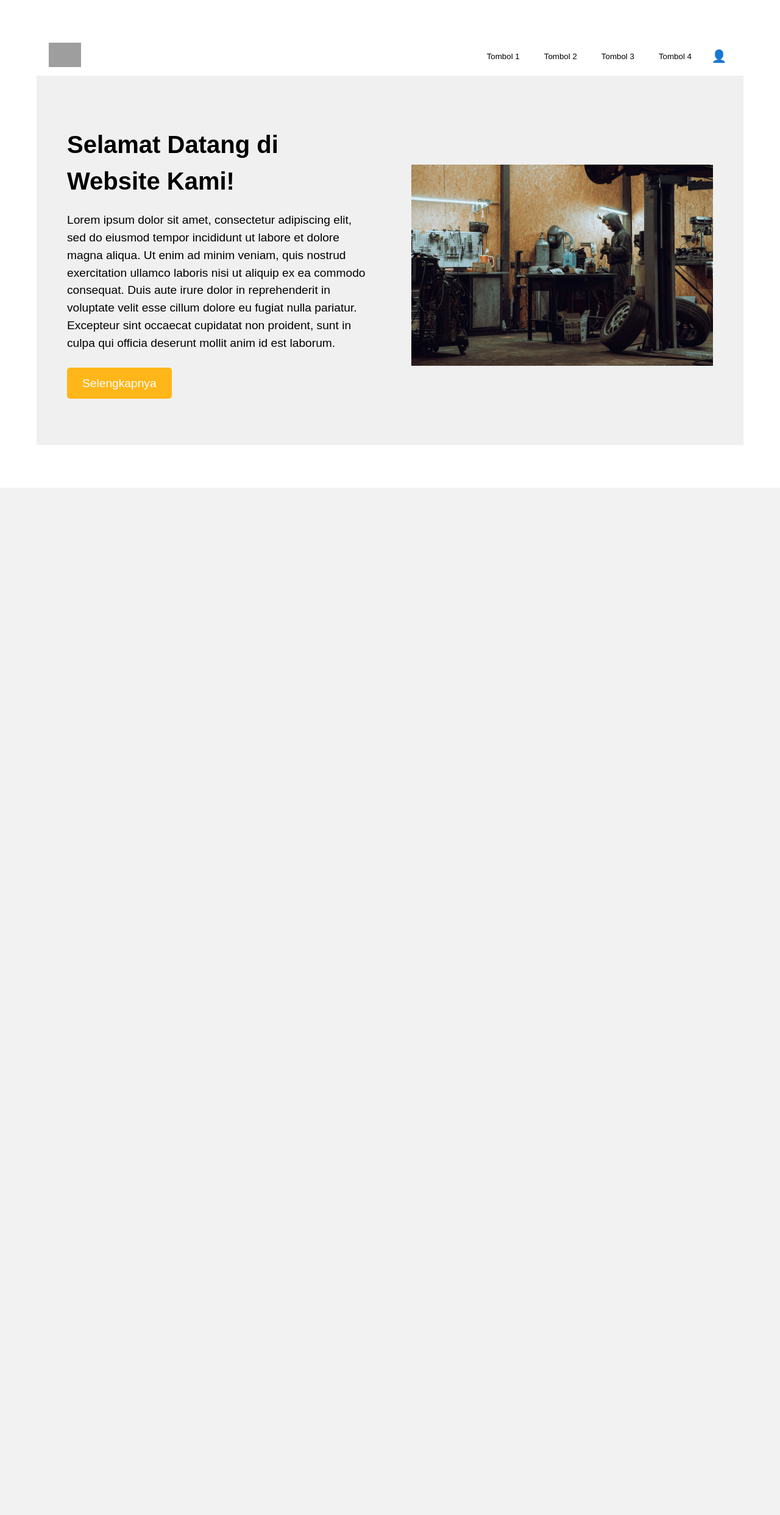
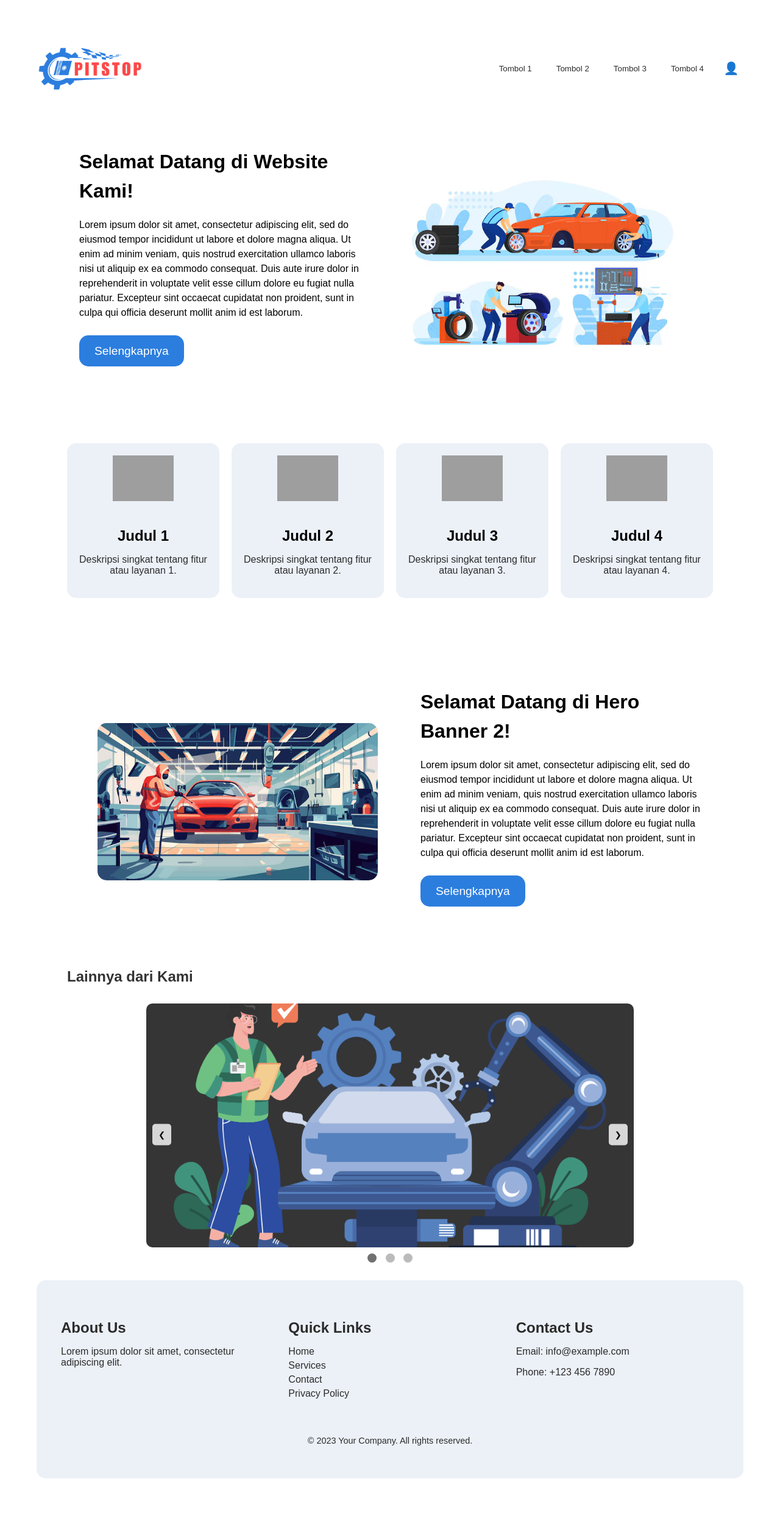
Before and after one commit to CaseyXD/capstone-pitstop, a PHP site: page / in a window 1280 px wide. Shown: the whole page at 61% size. Before the commit the page ends 800 px from the top, so only its background shows below. Run offline with PHP 8.4, Linux system fonts and the light colour scheme; grey boxes are pictures that could not be loaded.

Commit message:
Homepage done

```diff
--- a/index.html
+++ b/index.html
@@ -5,13 +5,14 @@
     <meta name="viewport" content="width=device-width, initial-scale=1.0">
     <title>Hero Banner</title>
     <link rel="stylesheet" href="style.css">
+
 </head>
 <body>
 
     <!-- Navbar -->
     <div class="navbar">
         <div class="logo-container">
-            <img src="logo.png" alt="Logo" class="logo"> <!-- Logo di sini -->
+            <img src="images/logo.png" alt="Logo" class="logo"> <!-- Logo di sini -->
         </div>
         <div class="navbar-buttons">
             <button>Tombol 1</button>
@@ -21,6 +22,7 @@
             <button class="profile-button">👤</button>
         </div>
     </div>
+    <script src="script-navbar_animation.js"></script>
 
     <!-- Hero banner -->
     <section class="hero-banner">
@@ -29,13 +31,106 @@
             <p>Lorem ipsum dolor sit amet, consectetur adipiscing elit, sed do eiusmod tempor incididunt ut labore et dolore magna aliqua. Ut enim ad minim veniam, quis nostrud exercitation ullamco laboris nisi ut aliquip ex ea commodo consequat. Duis aute irure dolor in reprehenderit in voluptate velit esse cillum dolore eu fugiat nulla pariatur. Excepteur sint occaecat cupidatat non proident, sunt in culpa qui officia deserunt mollit anim id est laborum.
 
             </p>
-            <a href="#" class="cta-button">Selengkapnya</a>
+            <a href="#register-banner" class="cta-button">Selengkapnya</a>
         </div>
         <div class="image-content">
-            <img src="images/hero_image.jpg" alt="Gambar Stock" />
+            <img src="images/hero_image.png" alt="Gambar Stock" />
         </div>
     </section>
 
+    <!-- Banner Baru -->
+    <section class="new-banner">
+        <div class="grid-container">
+            <div class="grid-item">
+                <img src="images/icon1.png" alt="Icon 1" class="grid-icon">
+                <h3>Judul 1</h3>
+                <p>Deskripsi singkat tentang fitur atau layanan 1.</p>
+            </div>
+            <div class="grid-item">
+                <img src="images/icon2.png" alt="Icon 2" class="grid-icon">
+                <h3>Judul 2</h3>
+                <p>Deskripsi singkat tentang fitur atau layanan 2.</p>
+            </div>
+            <div class="grid-item">
+                <img src="images/icon3.png" alt="Icon 3" class="grid-icon">
+                <h3>Judul 3</h3>
+                <p>Deskripsi singkat tentang fitur atau layanan 3.</p>
+            </div>
+            <div class="grid-item">
+                <img src="images/icon4.png" alt="Icon 4" class="grid-icon">
+                <h3>Judul 4</h3>
+                <p>Deskripsi singkat tentang fitur atau layanan 4.</p>
+            </div>
+        </div>
+    </section>
+
+    <!-- Hero Banner 2 -->
+    <section class="hero-banner-2">
+        <div class="image-content">
+            <img src="images/hero_image_2.png" alt="Gambar Hero Banner 2" />
+        </div>
+        <div class="text-content">
+            <h1>Selamat Datang di Hero Banner 2!</h1>
+            <p>Lorem ipsum dolor sit amet, consectetur adipiscing elit, sed do eiusmod tempor incididunt ut labore et dolore magna aliqua. Ut enim ad minim veniam, quis nostrud exercitation ullamco laboris nisi ut aliquip ex ea commodo consequat. Duis aute irure dolor in reprehenderit in voluptate velit esse cillum dolore eu fugiat nulla pariatur. Excepteur sint occaecat cupidatat non proident, sunt in culpa qui officia deserunt mollit anim id est laborum.</p>
+            <a href="#register-banner" class="cta-button">Selengkapnya</a>
+        </div>
+    </section>
+
+    <!-- Tulisan Pembuka untuk Slider -->
+    <div class="slider-header">
+        <h2>Lainnya dari Kami</h2>
+    </div>
+
+    <!-- Slider Gambar -->
+    <div class="slider">
+        <div class="slides">
+            <div class="slide active">
+                <img src="images/slide1.png" alt="Slide 1">
+            </div>
+            <div class="slide">
+                <img src="images/slide2.png" alt="Slide 2">
+            </div>
+            <div class="slide">
+                <img src="images/slide3.png" alt="Slide 3">
+            </div>
+        </div>
+        <div class="navigation">
+            <span class="dot active" onclick="currentSlide(1)"></span>
+            <span class="dot" onclick="currentSlide(2)"></span>
+            <span class="dot" onclick="currentSlide(3)"></span>
+        </div>
+        <button class="prev" onclick="changeSlide(-1)">&#10094;</button>
+        <button class="next" onclick="changeSlide(1)">&#10095;</button>
+    </div>
+    <script src="script-image_slider.js"></script>
 
 </body>
+
+<style></style>
+<footer class="footer">
+    <div class="footer-container">
+        <div class="footer-section">
+            <h3>About Us</h3>
+            <p>Lorem ipsum dolor sit amet, consectetur adipiscing elit.</p>
+        </div>
+        <div class="footer-section">
+            <h3>Quick Links</h3>
+            <ul>
+                <li><a href="#">Home</a></li>
+                <li><a href="#">Services</a></li>
+                <li><a href="#">Contact</a></li>
+                <li><a href="#">Privacy Policy</a></li>
+            </ul>
+        </div>
+        <div class="footer-section">
+            <h3>Contact Us</h3>
+            <p>Email: info@example.com</p>
+            <p>Phone: +123 456 7890</p>
+        </div>
+    </div>
+    <div class="footer-bottom">
+        <p>&copy; 2023 Your Company. All rights reserved.</p>
+    </div>
+</footer>
+
 </html>
--- a/style.css
+++ b/style.css
@@ -12,7 +12,10 @@ body {
   align-items: center; /* Menyelaraskan logo dan tombol secara vertikal */
   justify-content: space-between; /* Memastikan logo di kiri dan tombol di kanan */
   background-color: #ffffff; /* Warna latar belakang navbar */
-  padding: 10px 20px; /* Padding di dalam navbar */
+  padding: -10px 20px; /* Padding di dalam navbar */
+  transition: top 0.3s; /* Efek transisi saat navbar muncul atau menghilang */
+  position: relative; /* Atur posisi navbar */
+  z-index: 1000; /* Memastikan navbar berada di atas konten lainnya */
 }
 
 .navbar-buttons {
@@ -21,21 +24,21 @@ body {
 
 .navbar-buttons button {
   background-color: transparent; /* Warna tombol */
-  color: rgb(0, 0, 0); /* Warna teks tombol */
+  color: rgb(43, 43, 43); /* Warna teks tombol */
   border: none; /* Menghilangkan border */
   padding: 10px 15px; /* Padding tombol */
   margin-left: 10px; /* Jarak antar tombol */
   cursor: pointer; /* Menunjukkan bahwa tombol dapat diklik */
-  border-radius: 5px; /* Sudut tombol melengkung */
+  border-radius: 15px; /* Sudut tombol melengkung */
   transition: background-color 0.3s; /* Efek transisi */
 }
 
 .navbar-buttons button:hover {
-  background-color: #ffb619; /* Warna tombol saat hover */
+  background-color: #f2ff58; /* Warna tombol saat hover */
 }
 
 .profile-button {
-  background-color: #ffb619; /* Warna tombol profil */
+  background-color: #f2ff58; /* Warna tombol profil */
   color: white; /* Warna teks tombol profil */
   border: none; /* Menghilangkan border */
   padding: 10px; /* Padding tombol profil */
@@ -52,7 +55,7 @@ body {
 }
 
 .profile-button:hover {
-  background-color: #ffb619; /* Warna tombol profil saat hover */
+  background-color: #f2ff58; /* Warna tombol profil saat hover */
 }
 
 /* Logo atas */
@@ -61,7 +64,8 @@ body {
 }
 
 .logo {
-  height: 40px; /* Atur tinggi logo sesuai kebutuhan */
+  height: 100px; /* Atur tinggi logo sesuai kebutuhan */
+  width: auto; /* Mempertahankan rasio aspek */
 }
 
 /* Hero banner */
@@ -69,7 +73,7 @@ body {
   display: flex;
   justify-content: space-between;
   align-items: center;
-  background-color: #f0f0f0; /* Warna latar belakang hero banner */
+  background-color: #ffffff; /* Warna latar belakang hero banner */
   padding: 50px; /* Padding di dalam hero banner */
 }
 
@@ -81,23 +85,23 @@ body {
 }
 
 .text-content h1 {
-  font-size: 2.5em; /* Ukuran font untuk judul */
+  font-size: 2em; /* Ukuran font untuk judul */
   margin-bottom: 20px; /* Jarak bawah judul */
   line-height: 1.5; /* Jarak antar baris untuk judul */
 }
 
 .text-content p {
-  font-size: 1.2em; /* Ukuran font untuk paragraf */
+  font-size: 1em; /* Ukuran font untuk paragraf */
   margin-bottom: 40px; /* Jarak bawah paragraf */
   line-height: 1.5; /* Jarak antar baris untuk paragraf */
 }
 
 .cta-button {
-  background-color: #ffb619; /* Warna tombol CTA */
-  color: white; /* Warna teks tombol CTA */
+  background-color: #2c7ede; /* Warna tombol CTA */
+  color: rgb(255, 255, 255); /* Warna teks tombol CTA */
   padding: 15px 25px; /* Padding tombol CTA */
   border: none; /* Menghilangkan border */
-  border-radius: 5px; /* Sudut tombol melengkung */
+  border-radius: 15px; /* Sudut tombol melengkung */
   text-decoration: none; /* Menghilangkan garis bawah */
   font-size: 1.2em; /* Ukuran font untuk tombol CTA */
   transition: background-color 0.3s; /* Efek transisi */
@@ -106,9 +110,10 @@ body {
 }
 
 .cta-button:hover {
-  background-color: #e0a500; /* Warna tombol CTA saat hover */
+  background-color: #2770c4; /* Warna tombol CTA saat hover */
 }
 
+/* image dalam hero banner */
 .image-content {
   flex: 1; /* Mengatur agar konten gambar mengambil ruang yang tersedia */
   margin-top: 20px; /* Jarak antara teks dan gambar */
@@ -118,4 +123,210 @@ body {
 .image-content img {
   max-width: 100%; /* Memastikan gambar tidak melebihi lebar kontainer */
   height: auto; /* Mempertahankan rasio aspek gambar */
+  border-radius: 15px;
 }
+
+
+/* Banner Baru */
+.new-banner {
+  background-color: #ffffff; /* Warna latar belakang banner */
+  padding: 50px; /* Padding di dalam banner */
+}
+
+.grid-container {
+  display: grid; /* Menggunakan grid layout */
+  grid-template-columns: repeat(auto-fill, minmax(250px, 1fr)); /* Mengatur kolom grid */
+  gap: 20px; /* Jarak antar item grid */
+}
+
+.grid-item {
+  background-color: rgb(236, 241, 248); /* Warna latar belakang item grid */
+  border-radius: 15px; /* Sudut melengkung */
+  padding: 20px; /* Padding di dalam item grid */
+  text-align: center; /* Menyelaraskan teks di tengah */
+
+}
+
+.grid-icon {
+  max-width: 100px; /* Ukuran maksimum untuk ikon */
+  height: auto; /* Mempertahankan rasio aspek */
+  margin-bottom: 15px; /* Jarak bawah untuk ikon */
+}
+
+.grid-item h3 {
+  font-size: 1.5em; /* Ukuran font untuk judul */
+  margin-bottom: 10px; /* Jarak bawah judul */
+}
+
+.grid-item p {
+  font-size: 1em; /* Ukuran font untuk deskripsi */
+  color: rgb(43, 43, 43); /* Warna teks deskripsi */
+}
+
+/* Hero Banner 2 */
+.hero-banner-2 {
+  display: flex; /* Menggunakan flexbox untuk tata letak */
+  align-items: center; /* Menyelaraskan konten secara vertikal */
+  justify-content: space-between; /* Menyebar konten di antara dua sisi */
+  padding: 50px; /* Padding di dalam hero banner */
+  margin-top: 20px; /* Jarak atas dari elemen di atas */
+}
+
+
+.text-content {
+  flex: 1; /* Mengatur teks untuk mengambil ruang yang sama */
+  padding-left: 20px; /* Memberikan jarak antara gambar dan teks */
+}
+
+
+.image-content {
+  flex: 1; /* Mengatur gambar untuk mengambil ruang yang sama */
+  margin-top: 20px; /* Jarak antara teks dan gambar */
+  padding-right: 50px;
+}
+
+.hero-banner-2 img {
+  max-width: 100%; /* Memastikan gambar responsif */
+  height: auto; /* Memastikan tinggi gambar otomatis */
+  border-radius: 15px; /* Menambahkan sudut melengkung pada gambar */
+}
+
+
+/* Slider header */
+.slider-header {
+  text-align: auto; /* Pusatkan teks */
+  margin-bottom: 10px; /* Jarak antara header dan slider */
+  margin-top: 25px;
+  margin-left: 50px;
+}
+
+.slider-header h2 {
+  font-size: 24px; /* Ukuran font untuk header */
+  color: #333; /* Warna teks */
+  margin: 0; /* Hapus margin default */
+}
+
+/* image slider */
+.slider {
+  position: relative;
+  max-width: 800px; /* Atur lebar maksimum slider */
+  margin: auto; /* Pusatkan slider */
+  overflow: hidden; /* Sembunyikan bagian yang melampaui batas */
+  margin-top: 30px;
+
+}
+
+.slides {
+  display: flex; /* Menggunakan flexbox untuk tata letak horizontal */
+  transition: transform 0.5s cubic-bezier(0.68, -0.55, 0.27, 1.55); /* Animasi bouncy */
+}
+
+.slide {
+  min-width: 100%; /* Setiap slide mengambil lebar penuh slider */
+  height: 400px; /* Atur tinggi slide sesuai dengan tinggi banner */
+  display: flex; /* Menggunakan flexbox untuk menempatkan gambar */
+  justify-content: center; /* Pusatkan gambar secara horizontal */
+  align-items: center; /* Pusatkan gambar secara vertikal */
+}
+
+.slide img {
+  width: 100%; /* Gambar responsif */
+  height: 100%; /* Gambar mengisi tinggi slide */
+  object-fit: cover; /* Memastikan gambar mengisi area tanpa merusak rasio aspek */
+  border-radius: 10px; /* Sudut melengkung pada gambar */
+}
+
+.navigation {
+  text-align: center; /* Pusatkan navigasi */
+  margin-top: 10px; /* Jarak atas untuk navigasi */
+}
+
+.dot {
+  height: 15px;
+  width: 15px;
+  margin: 0 5px;
+  background-color: #bbb; /* Warna default untuk dot */
+  border-radius: 50%; /* Bentuk lingkaran */
+  display: inline-block;
+  cursor: pointer; /* Tunjukkan kursor pointer saat hover */
+}
+
+.dot.active {
+  background-color: #717171; /* Warna aktif untuk dot */
+}
+
+button.prev, button.next {
+  position: absolute;
+  top: 50%;
+  transform: translateY(-50%);
+  background-color: rgba(255, 255, 255, 0.8); /* Latar belakang semi-transparan */
+  border: none;
+  cursor: pointer;
+  padding: 10px;
+  border-radius: 5px;
+  z-index: 10; /* Pastikan tombol berada di atas slide */
+}
+
+button.prev {
+  left: 10px; /* Posisi tombol sebelumnya */
+}
+
+button.next {
+  right: 10px; /* Posisi tombol berikutnya */
+}
+
+
+/*  footer */
+.footer {
+  background-color: rgb(236, 241, 248); /* Warna latar belakang footer */
+  padding: 40px 20px; /* Padding di dalam footer */
+  text-align: left; /* Rata kiri untuk teks */
+  color: rgb(43, 43, 43);
+  margin-top: 25px;
+  border-radius: 15px;
+}
+
+.footer-container {
+  display: flex; /* Menggunakan flexbox untuk tata letak */
+  justify-content: space-between; /* Menyebar elemen di antara kiri dan kanan */
+}
+
+.footer-section {
+  flex: 1; /* Mengatur agar setiap bagian footer mengambil ruang yang sama */
+  margin: 0 20px; /* Jarak antar bagian */
+}
+
+.footer-section h3 {
+  font-size: 1.5em; /* Ukuran font untuk judul bagian */
+  margin-bottom: 10px; /* Jarak bawah judul */
+}
+
+.footer-section p, .footer-section ul {
+  font-size: 1em; /* Ukuran font untuk teks */
+  margin-bottom: 10px; /* Jarak bawah untuk teks */
+}
+
+.footer-section ul {
+  list-style-type: none; /* Menghilangkan bullet pada list */
+  padding: 0; /* Menghilangkan padding default */
+}
+
+.footer-section ul li {
+  margin-bottom: 5px; /* Jarak antar item list */
+}
+
+.footer-section ul li a {
+  text-decoration: none; /* Menghilangkan garis bawah pada link */
+  color: rgb(43, 43, 43); /* Warna teks link */
+}
+
+.footer-section ul li a:hover {
+  text-decoration: underline; /* Garis bawah saat hover */
+}
+
+.footer-bottom {
+  text-align: center; /* Pusatkan teks di bagian bawah footer */
+  margin-top: 50px; /* Jarak atas untuk footer bottom */
+  font-size: 0.9em; /* Ukuran font untuk footer bottom */
+  color: rgb(43, 43, 43); /* Warna teks untuk footer bottom */
+}
```
Also changed, not shown: script-image_slider.js (added, +32 -0 lines), script-navbar_animation.js (added, +16 -0 lines), images/hero_image.jpg (deleted), images/hero_image.png (added), images/hero_image_2.png (added), images/logo.png (added), images/slide1.png (added), images/slide2.png (added), images/slide3.png (added), pages/explore.html (added).
